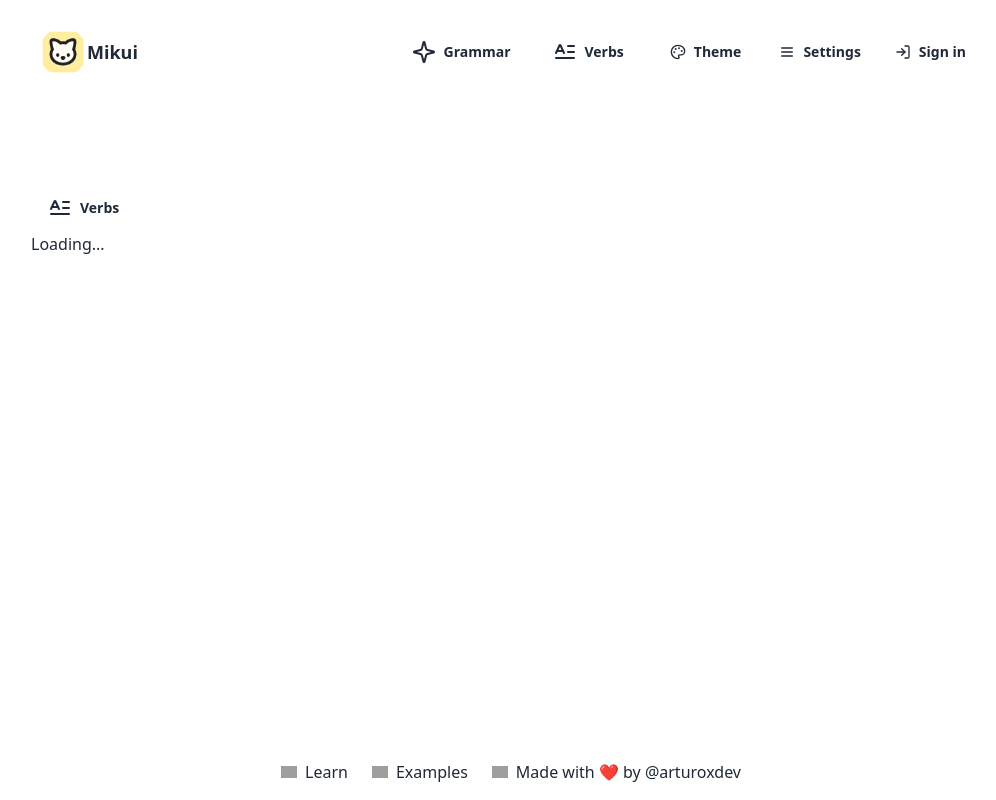
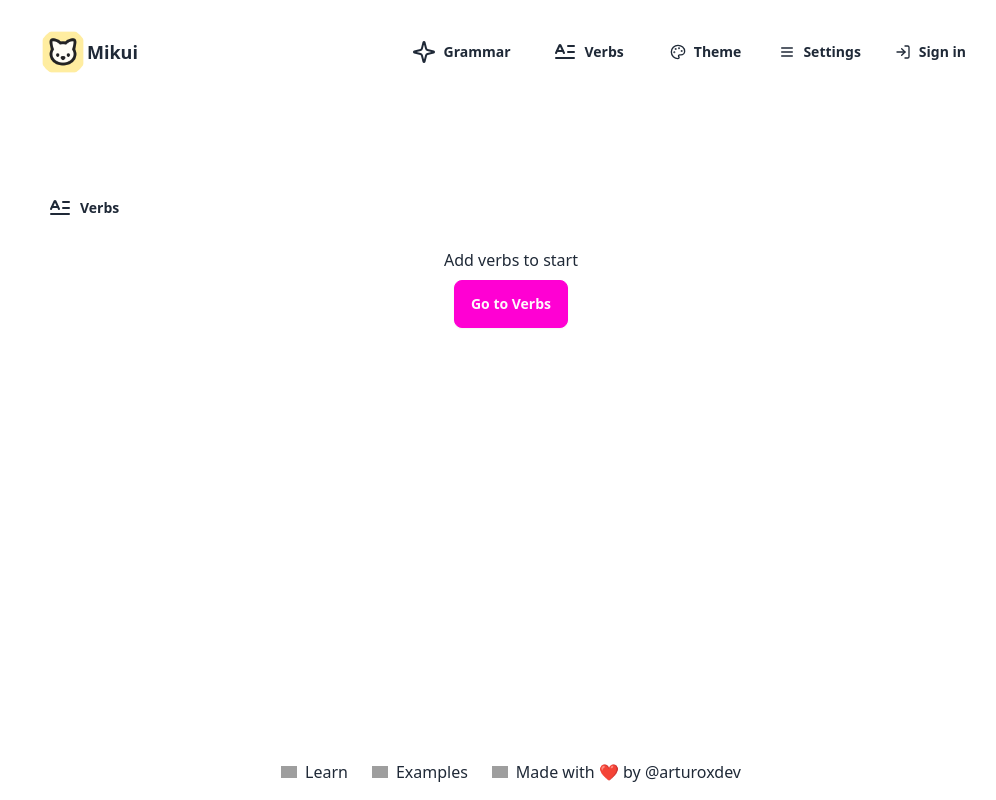
Before and after one commit to arturxdev/mikui-ok, a Next.js app: page /verb/practice in a window 1280 px wide. Shown: the whole page, without its empty margins (129-1125 px from the left). Built offline with nearby package versions, Linux system fonts and the light colour scheme; no server answers; the database is empty; grey boxes are pictures that could not be loaded.

Commit message:
fix: button and verbs catalog

```diff
--- a/src/app/api/words/route.ts
+++ b/src/app/api/words/route.ts
@@ -35,13 +35,18 @@ export async function GET(request: NextRequest) {
     await dbConnect();
 
     const url = new URL(request.url);
+    const userId = url.searchParams.get('userId');
+    if (!userId) {
+      return NextResponse.json({ error: 'User ID is required' }, { status: 400 });
+    }
+
     const params = {
       limit: url.searchParams.get('limit') || '10',
       page: url.searchParams.get('page') || '0',
     };
     const { limit, page } = paginationSchema.parse(params);
 
-    const words = await Word.find({})
+    const words = await Word.find({ userId })
       .skip(page * limit)
       .limit(limit);
 
--- a/src/app/verb/page.tsx
+++ b/src/app/verb/page.tsx
@@ -22,7 +22,7 @@ export default function Verb() {
 
   const fetchWords = async () => {
     try {
-      const response = await axios.get('/api/words');
+      const response = await axios.get(`/api/words?userId=${userId}`);
       setWords(response.data);
     } catch (error) {
       console.error('Error fetching words:', error);
--- a/src/app/verb/practice/page.tsx
+++ b/src/app/verb/practice/page.tsx
@@ -65,7 +65,7 @@ export default function Practice() {
           </a>
           {word ? (
             <div className="text-center">
-              <h2 className="text-2xl font-bold mb-4">Practice you vocabulary Word</h2>
+              <h2 className="text-2xl font-bold mb-4">Practice your vocabulary Word</h2>
               <p className="text-lg mb-4">Present: {word.present}</p>
               <form onSubmit={handleSubmit} className="space-y-4">
                 <div className='flex justify-center'>
@@ -106,7 +106,15 @@ export default function Practice() {
               {result && <p className="mt-4 text-lg">{result} {countdown > 0 && countdown}</p>}
             </div>
           ) : (
-            <p>Loading...</p>
+            <div className="text-center mt-4">
+              <p>Add verbs to start</p>
+              <a
+               href="/verb"
+                className="btn btn-secondary mt-2"
+              >
+                Go to Verbs
+              </a>
+            </div>
           )}
         </main>
       </div>
```
